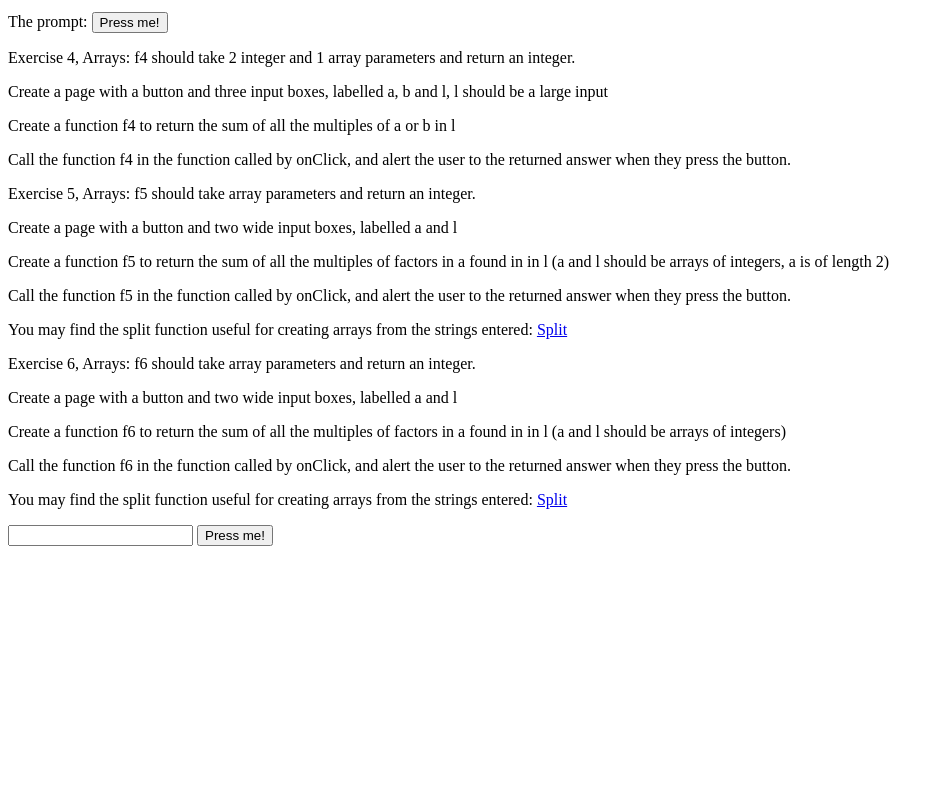
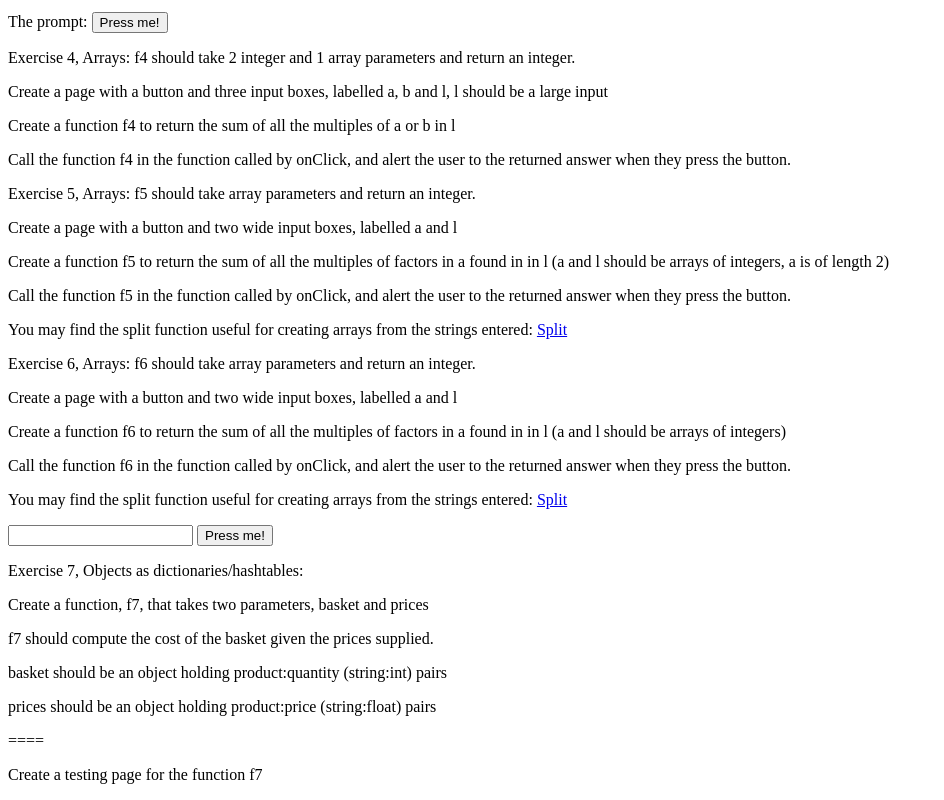
Before and after one commit to 2005198/is2425_2, a plain HTML site: page index.html in a window 1280 px wide. Shown: the part 678-1478 px from the top of the page, without its empty margins (0-944 px from the left). Before the commit the page ends 1232 px from the top, so only its background shows below. Drawn offline with Linux system fonts and the light colour scheme.

Commit message:
Objects (Basket exercise)

```diff
--- a/index.html
+++ b/index.html
@@ -50,6 +50,8 @@
 //            as above
 //            alert(f6([2,3,5],[1,2,3,4,5,6,7,8,9,10,11,12,13,14,15,15,16,16,17,17,20]))
 //            155
+//            alert(f7({milk:2,bread:1},{bread:1.99,cheese:2.99,milk:1.29}))
+//            4.57
 </script>
 
     </HEAD>
@@ -112,5 +114,15 @@
         <p>You may find the split function useful for creating arrays from the strings entered: <a href="https://www.w3schools.com/jsref/jsref_split.asp">Split</a></p>
 
         <input type="text" id="nums"> <button onclick="mapNums()">Press me!</button>
+
+        <p>Exercise 7, Objects as dictionaries/hashtables:</p>
+        <p>Create a function, f7, that takes two parameters, basket and prices</p>
+        <p>f7 should compute the cost of the basket given the prices supplied.</p>
+        <p>basket should be an object holding product:quantity (string:int) pairs</p>
+        <p>prices should be an object holding product:price (string:float) pairs</p>
+
+        <p>====</p>
+        <p>Create a testing page for the function f7</p>
+
 </body>
 </HTML>
```
